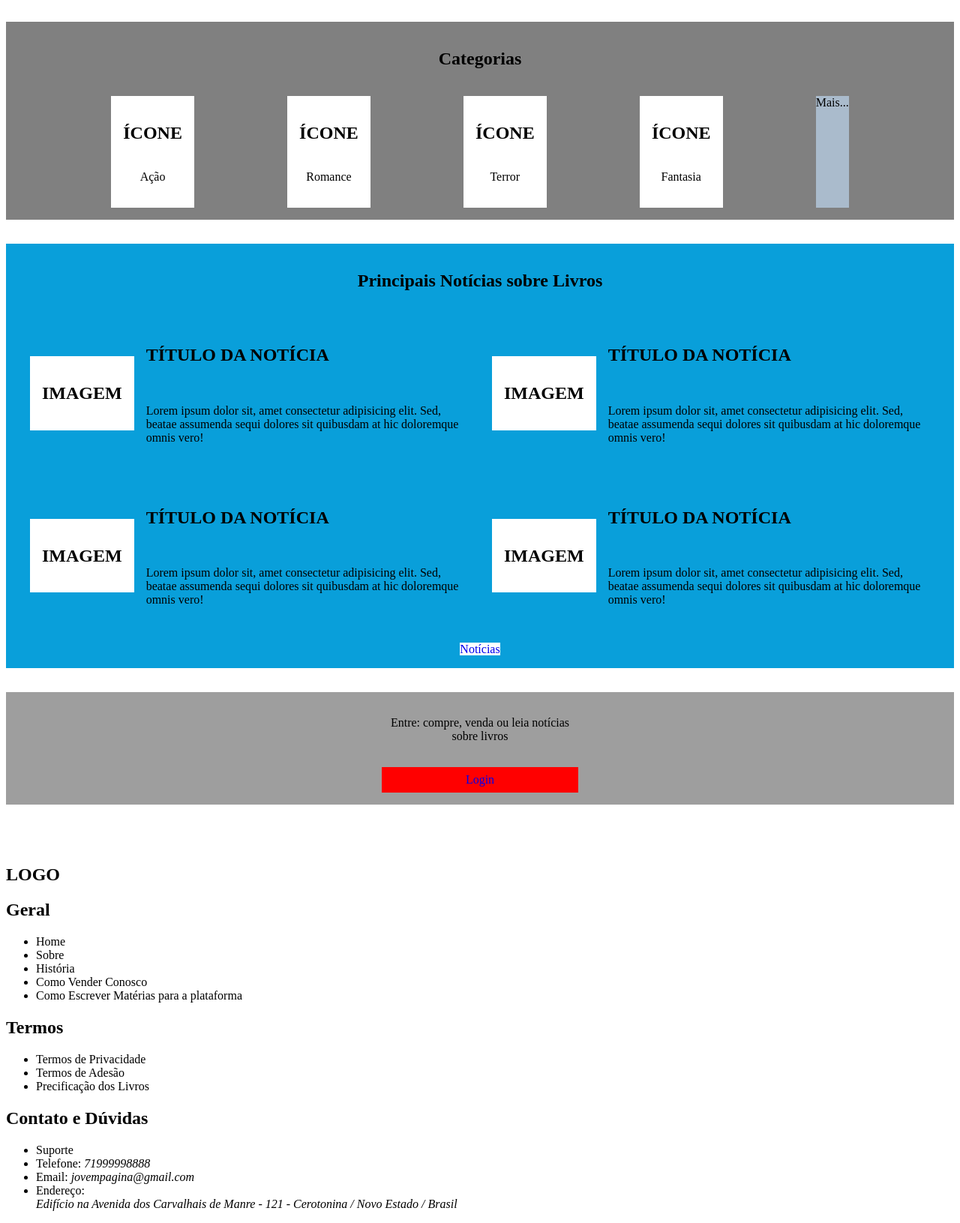
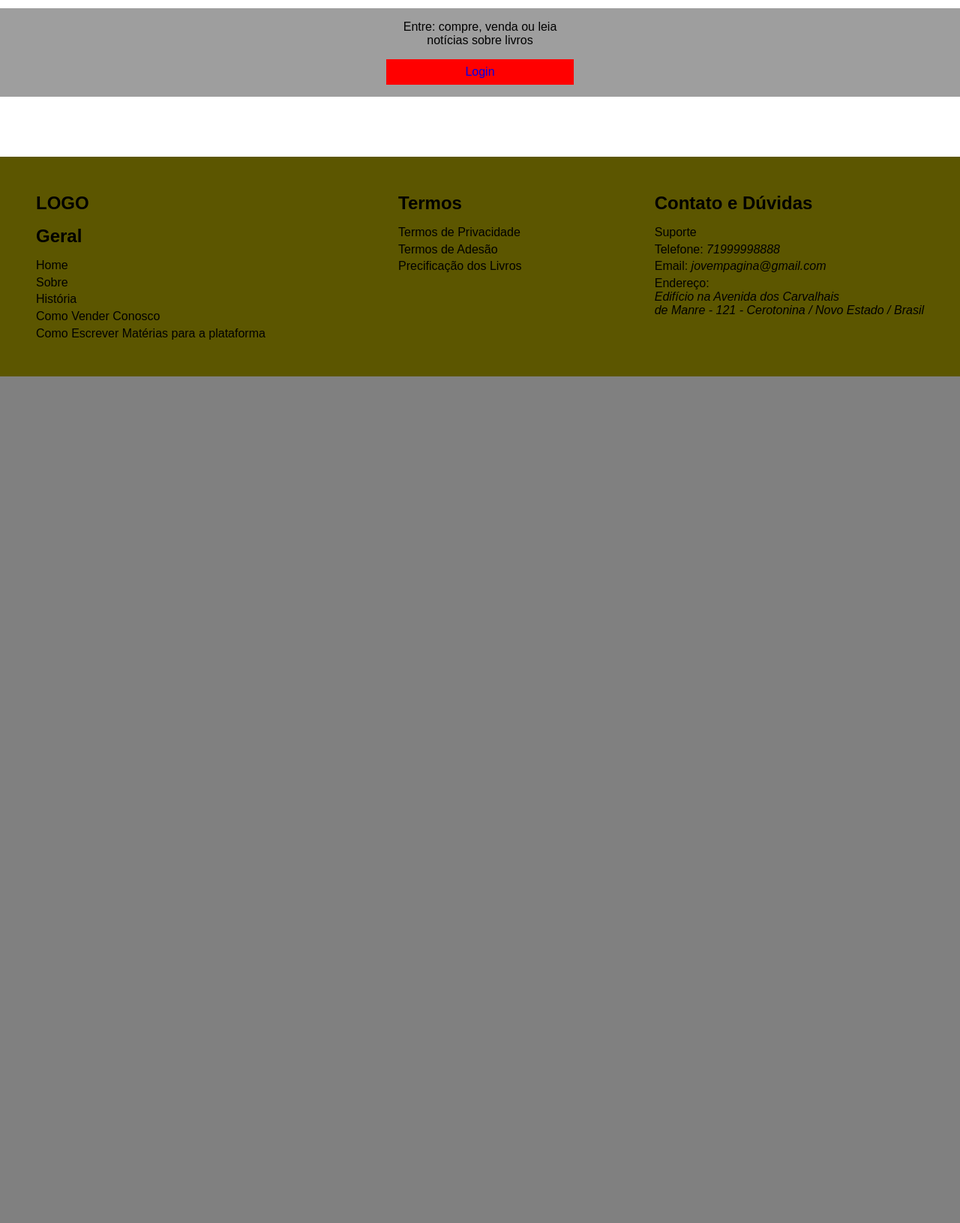
Before and after one commit to rodrigo-fullstack/jovem-pagina, a PHP site: page / in a window 1280 px wide. Shown: the part 1960-3591 px from the top of the page at 75% size. After the commit the page ends 2462 px from the top, so only its background shows below. Run offline with PHP 8.4, Linux system fonts and the light colour scheme.

Commit message:
feat(positioning): Posicionamento dos elementos do Footer

```diff
--- a/assets/css/main.css
+++ b/assets/css/main.css
@@ -23,6 +23,27 @@ a.btn{
 
 footer{
     margin-top: 80px;
+    background-color: #5c5600;
+    display: flex;
+    padding: 3rem;
+    justify-content: space-between;
+}
+
+.footer-column{
+    display: flex;
+    flex-direction: column;
+    gap: 1rem;
+}
+
+.footer-list{
+    list-style-type: none;
+    display: flex;
+    flex-direction: column;
+    gap: 0.3rem;
+}
+
+.footer-list li{
+    cursor: pointer;
 }
 /* 3. Determinar Cores */
 
--- a/index.html
+++ b/index.html
@@ -5,6 +5,7 @@
     <meta name="viewport" content="width=device-width, initial-scale=1.0">
     <title>JovemPágina</title>
 
+    <link rel="stylesheet" href="assets/css/root.css"> <!-- Quando retira este bagunça o header-->
     <link rel="stylesheet" href="assets/css/main.css">
     <link rel="stylesheet" href="assets/css/header.css">
     <link rel="stylesheet" href="assets/css/week-container.css">
@@ -12,6 +13,7 @@
     <link rel="stylesheet" href="assets/css/category-container.css">
     <link rel="stylesheet" href="assets/css/news-container.css">
     <link rel="stylesheet" href="assets/css/cta-container.css">
+
 </head>
 <body>
     <!-- 1. Determinar Estrutura -->
@@ -483,7 +485,7 @@
                 <li>Suporte</li>
                 <li>Telefone: <var>71999998888</var></li>
                 <li>Email: <var>jovempagina@gmail.com</var></li>
-                <li>Endereço: <address>Edifício na Avenida dos Carvalhais de Manre - 121 - Cerotonina / Novo Estado / Brasil</address></li>
+                <li>Endereço: <address>Edifício na Avenida dos Carvalhais <br> de Manre - 121 - Cerotonina / Novo Estado / Brasil</address></li>
             </ul>
         </section>
     </footer>
```
